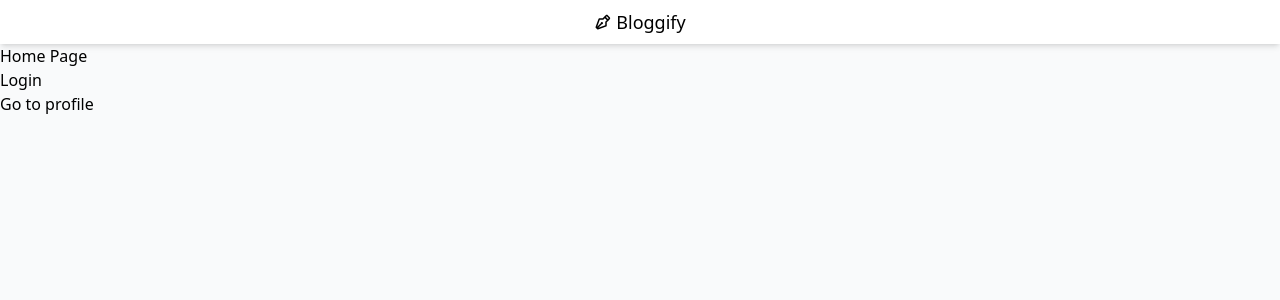
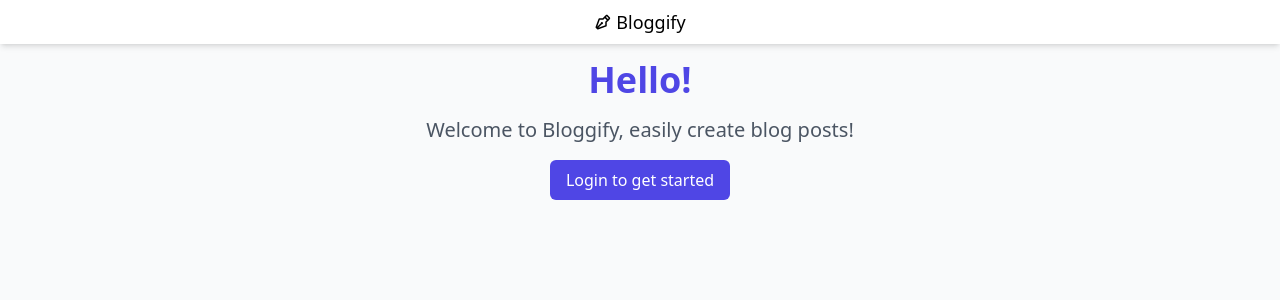
Before and after one commit to steve-potts/nextblog, a Next.js app: page / in a window 1280 px wide. Shown: the top 300 px of the page. Built offline with nearby package versions, Linux system fonts and the light colour scheme; no server answers.

Commit message:
base contact area before form

```diff
--- a/src/app/layout.tsx
+++ b/src/app/layout.tsx
@@ -19,7 +19,7 @@ export default function RootLayout({
           <Navbar/>
           <main className='w-full h-full flex flex-col md:flex-row'>
             <Sidebar/>
-            {children}
+            <div className='w-full md:pr-32 overflow-auto'>{children}</div>
           </main>
         </body>
       </UserProvider>
--- /dev/null
+++ b/src/app/new/layout.tsx
@@ -0,0 +1,10 @@
+export const metadata = {
+  title: 'New Post | Bloggify',
+  description: 'NextJS',
+}
+
+const layout = ({ children }: { children: React.ReactNode }) => {
+    return <>{children}</>;
+};
+
+export default layout;
--- a/src/app/new/page.tsx
+++ b/src/app/new/page.tsx
@@ -5,12 +5,17 @@ import Link from "next/link";
 
 export default withPageAuthRequired(
   function Page() {
+    function handleSubmit(e: React.FormEvent<HTMLFormElement>) {
+      console.log(e);
+    }
+
     return (
-      <main>
-        <p>User Page</p>
-        <div>
-          <Link href="/">Go to Home</Link>
-        </div>
-      </main>
+      <section className="w-full flex flex-col items-center">
+        <section className="w-[95%] max-w-4xl">
+          <form onSubmit={handleSubmit}>
+
+          </form>
+        </section>
+      </section>
     );
   })
--- a/src/app/page.tsx
+++ b/src/app/page.tsx
@@ -6,21 +6,35 @@ export default function Page() {
   const { user, error, isLoading } = useUser();
 
   return (
-    <main>
-      <h1>Home Page</h1>
-      {user && <p>The user {user?.name} is logged in.</p>}
+    <main className="w-full flex flex-col">
       {
         user ? (
-          <a href="/api/auth/logout">Logout</a>
+          <div className="flex flex-col items-center justify-center gap-4">
+            <h1 className="mt-4 text-4xl font-bold text-center text-indigo-600">
+              Hi, { user?.nickname || user?.name || 'our wonderful friend!' }
+            </h1>
+            <h2 className="text-xl max-w-lg text-center text-gray-600">
+              Welcome to Bloggify, get started writing your posts!
+            </h2>
+            <Link
+              href="/new"
+              className="bg-indigo-600 text-white px-4 py-2 rounded-md hover:bg-indigo-500 transition-all cursor-pointer">
+                Get Started
+            </Link>
+          </div>
         ) : (
-          <a href="/api/auth/login">Login</a>
+          <div className="flex flex-col items-center justify-center gap-4">
+            <h1 className="mt-4 text-4xl font-bold text-center text-indigo-600">
+              Hello!
+            </h1>
+            <h2 className="text-xl max-w-lg text-center text-gray-600">
+              Welcome to Bloggify, easily create blog posts!
+            </h2>
+            <a className="bg-indigo-600 text-white px-4 py-2 rounded-md hover:bg-indigo-500 transition-all cursor-pointer" href="/api/auth/login">
+              Login to get started</a>
+          </div>
         )
       }
-      <div>
-      <Link href="/profile">Go to profile</Link>
-      </div>
-
-
     </main>
   )
 }
--- /dev/null
+++ b/src/app/posts/layout.tsx
@@ -0,0 +1,10 @@
+export const metadata = {
+  title: 'Posts | Bloggify',
+  description: 'NextJS',
+}
+
+const layout = ({ children }: { children: React.ReactNode }) => {
+    return <>{children}</>;
+};
+
+export default layout;
--- /dev/null
+++ b/src/app/profile/layout.tsx
@@ -0,0 +1,10 @@
+export const metadata = {
+  title: 'Profile | Bloggify',
+  description: 'NextJS',
+}
+
+const layout = ({ children }: { children: React.ReactNode }) => {
+    return <>{children}</>;
+};
+
+export default layout;
--- a/src/components/nav/Sidebar.tsx
+++ b/src/components/nav/Sidebar.tsx
@@ -39,5 +39,5 @@ export default function Sidebar() {
           </div>
         </Link>
       ))}
-    </div> : <div></div>;
+    </div> : <div className='md:mr-32'></div>;
 }
```
